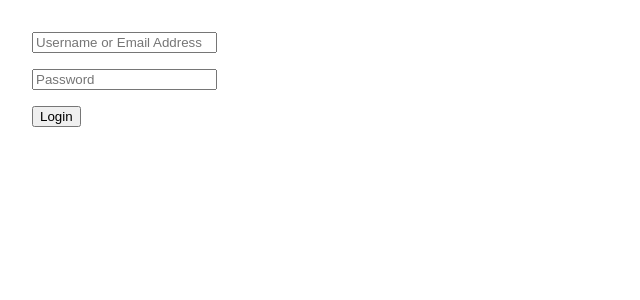
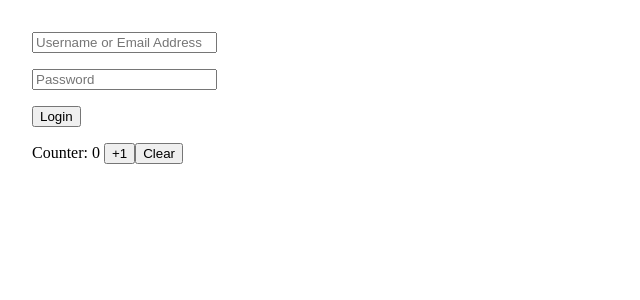
Before and after one commit to gary-jipp/demo-react-context, a React (Create React App) app: page / in a window 1280 px wide. Shown: the top 300 px of the page, without its empty margins (0-640 px from the left). Built offline with nearby package versions, Linux system fonts and the light colour scheme.

Commit message:
Add counter to Login

```diff
--- a/src/UserLogin.js
+++ b/src/UserLogin.js
@@ -1,10 +1,12 @@
 import { useState, useContext, useEffect } from 'react';
 import { authContext } from './AuthProvider';
+import { stateContext } from './StateProvider';
 
 export default function UserLogin() {
   const [email, setEmail] = useState("");
   const [password, setPassword] = useState("");
   const { login } = useContext(authContext);
+  const { counter, increment, clear } = useContext(stateContext);
 
   const onEmailChange = function (event) {
     setEmail(event.target.value);
@@ -44,6 +46,11 @@ export default function UserLogin() {
           <input type="submit" name="commit" value="Login" />
         </p>
       </form>
+
+      <div>Counter: <span> {counter} </span>
+        <button onClick={increment}>+1</button>
+        <button onClick={clear}>Clear</button>
+      </div>
     </div>
   );
 };
```
